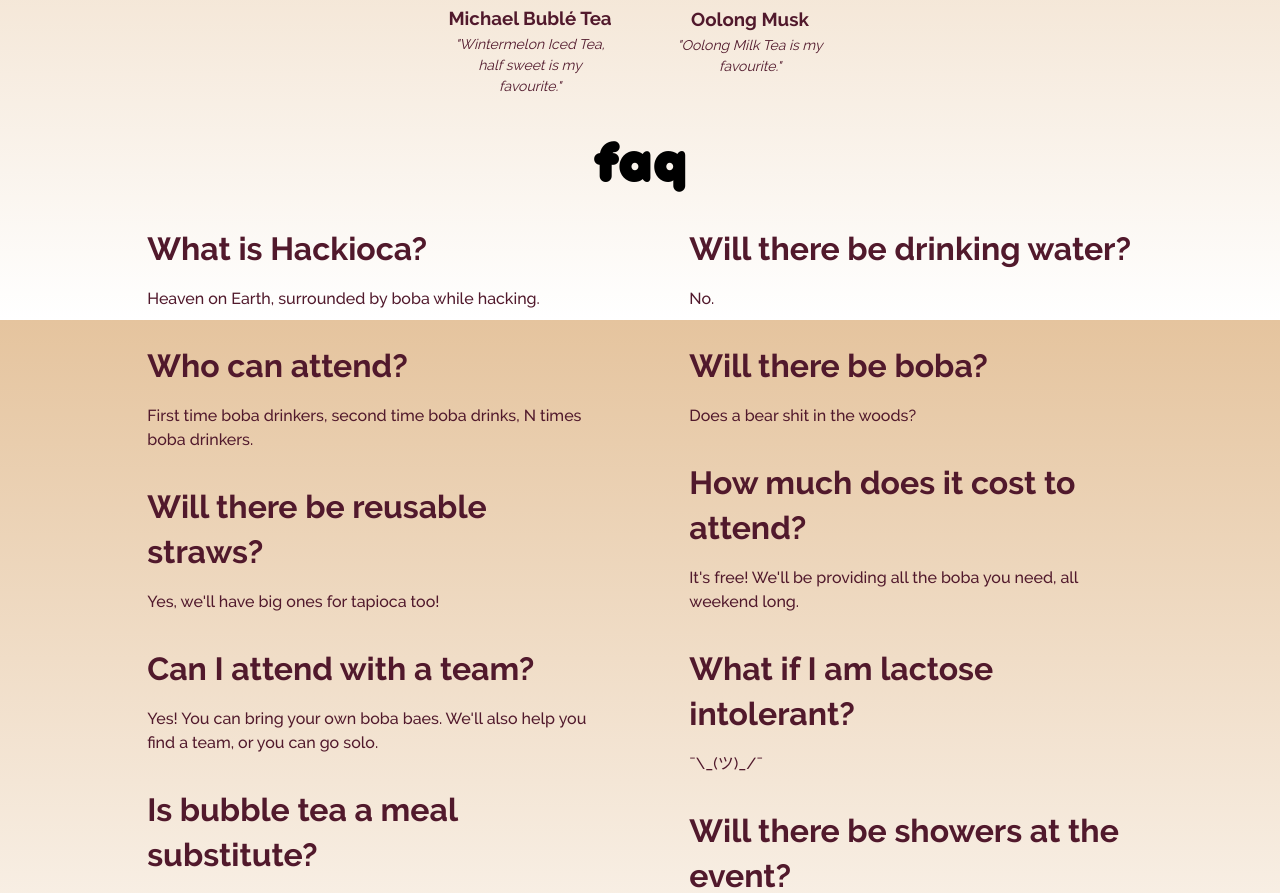
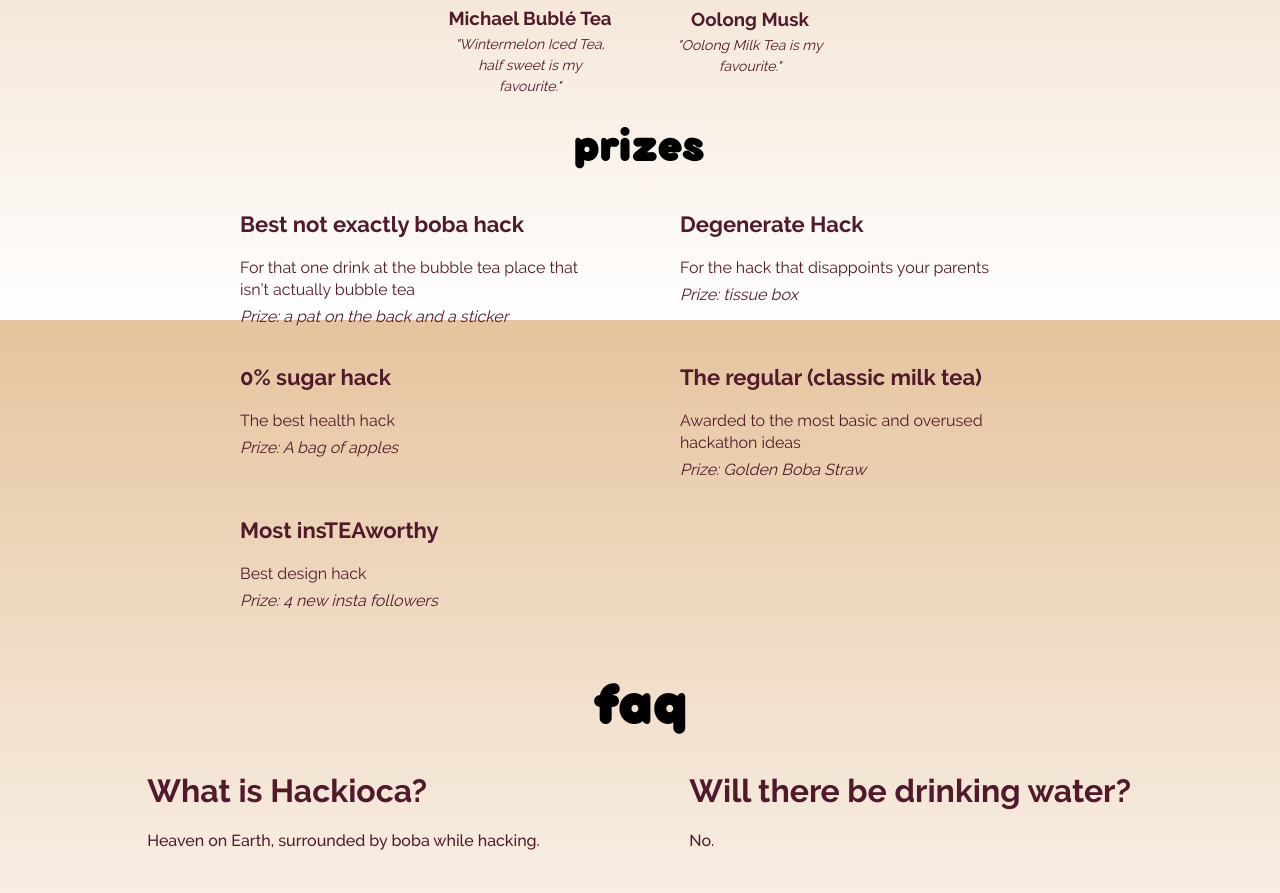
Before and after one commit to hackthenorth/hackioca.com, a React (Create React App) app: page / in a window 1280 px wide. Shown: the part 2080-2973 px from the top of the page. Built offline with nearby package versions, Linux system fonts and the light colour scheme.

Commit message:
Added prizes

```diff
--- a/src/app/App.tsx
+++ b/src/app/App.tsx
@@ -6,6 +6,7 @@ import Schedule from "src/app/sections/Schedule";
 import Judges from "src/app/sections/Judges";
 import About from "src/app/sections/About";
 import FAQ from "src/app/sections/FAQ";
+import Prizes from "src/app/sections/Prizes";
 
 const GlobalStyle = createGlobalStyle`
   @font-face {
@@ -63,6 +64,7 @@ const App: React.FC = () => (
     <About />
     <Schedule />
     <Judges />
+    <Prizes />
     <FAQ />
     <GlobalStyle />
   </BobaProvider>
--- /dev/null
+++ b/src/app/sections/Prizes/index.tsx
@@ -0,0 +1,35 @@
+import * as React from "react";
+import styled from "styled-components";
+import Title from "src/components/Title";
+import copy from "src/copy";
+import Prize from "./prize";
+import media from "src/utils/media";
+
+const Section = styled.div`
+  width: 800px;
+  margin: 0 auto;
+  max-width: calc(100% - 80px);
+  ${media.phone`
+    max-width: calc(100% - 40px);
+  `}
+`;
+
+const Container = styled.div`
+  display: flex;
+  flex-direction: row;
+  flex-wrap: wrap;
+  justify-content: space-between;
+`;
+
+const prizeList = copy.prizes.prizes.map(prize => (
+  <Prize {...prize} key={prize.title} />
+));
+
+const Prizes: React.FC = () => (
+  <Section id="Prizes">
+    <Title>{copy.prizes.title}</Title>
+    <Container>{prizeList}</Container>
+  </Section>
+);
+
+export default React.memo(Prizes);
--- /dev/null
+++ b/src/app/sections/Prizes/prize.tsx
@@ -0,0 +1,38 @@
+import * as React from "react";
+import styled from "styled-components";
+import Subtitle from "src/components/Subtitle";
+import Body from "src/components/Body";
+import media from "src/utils/media";
+
+interface PrizeProps {
+  title: string;
+  desc: string;
+  prize: string;
+}
+
+const Container = styled.div`
+  width: 100%;
+  flex: 0 1 45%;
+  font-family: "Raleway";
+  font-size: 16px;
+  line-height: 1.5em;
+  color: #51192c;
+  margin-bottom: 22px;
+  min-width: 300px;
+
+  ${media.phone`
+    flex: 1 0 100%;
+  `}
+`;
+
+const Prize: React.FC<PrizeProps> = ({ title, desc, prize }) => (
+  <Container>
+    <Subtitle>{title}</Subtitle>
+    <Body>{desc}</Body>
+    <Body>
+      <i>{prize}</i>
+    </Body>
+  </Container>
+);
+
+export default Prize;
--- /dev/null
+++ b/src/components/Body/index.tsx
@@ -0,0 +1,17 @@
+import * as React from "react";
+import styled, { StyledComponent } from "styled-components";
+import media from "src/utils/media";
+
+const Body: StyledComponent<"p", {}> = styled.p`
+  line-height: 22px;
+  font-size: 16px;
+  font-family: "Raleway";
+  color: #51192c;
+  margin: 0 0 5px;
+
+  ${media.phone`
+    text-align: center;
+  `}
+`;
+
+export default React.memo(Body);
--- /dev/null
+++ b/src/components/Subtitle/index.tsx
@@ -0,0 +1,19 @@
+import * as React from "react";
+import styled, { StyledComponent } from "styled-components";
+import media from "src/utils/media";
+
+const Subtitle: StyledComponent<"h2", {}> = styled.h2`
+  font-weight: 700;
+  line-height: 45px;
+  font-size: 22px;
+  margin-top: 0;
+  margin-bottom: 10px;
+  font-family: "Raleway";
+  color: #51192c;
+
+  ${media.phone`
+    text-align: center;
+  `}
+`;
+
+export default React.memo(Subtitle);
--- /dev/null
+++ b/src/components/Title/index.tsx
@@ -0,0 +1,11 @@
+import styled, { StyledComponent } from "styled-components";
+
+const Title: StyledComponent<"h1", {}> = styled.h1`
+  font-family: "Bubbleboddy";
+  font-size: 48px;
+  color: #000000;
+  margin-bottom: 32px;
+  text-align: center;
+`;
+
+export default Title;
--- a/src/copy.ts
+++ b/src/copy.ts
@@ -117,5 +117,36 @@ export default {
         answer: "We’ll have a place for you to enjoy a nice bubble bath."
       }
     ]
+  },
+  prizes: {
+    title: "prizes",
+    prizes: [
+      {
+        title: "Best not exactly boba hack",
+        desc:
+          "For that one drink at the bubble tea place that isn’t actually bubble tea",
+        prize: "Prize: a pat on the back and a sticker"
+      },
+      {
+        title: "Degenerate Hack",
+        desc: "For the hack that disappoints your parents",
+        prize: "Prize: tissue box"
+      },
+      {
+        title: "0% sugar hack",
+        desc: "The best health hack",
+        prize: "Prize: A bag of apples"
+      },
+      {
+        title: "The regular (classic milk tea)",
+        desc: "Awarded to the most basic and overused hackathon ideas",
+        prize: "Prize: Golden Boba Straw"
+      },
+      {
+        title: "Most insTEAworthy",
+        desc: "Best design hack",
+        prize: "Prize: 4 new insta followers"
+      }
+    ]
   }
 };
--- a/src/utils/media.tsx
+++ b/src/utils/media.tsx
@@ -2,14 +2,16 @@ import { css, ThemedCssFunction } from "styled-components";
 
 interface DisplaySizes {
   phone: number;
+  tablet: number;
 }
 
-interface MediaTemplates {
-  phone: ThemedCssFunction<object>;
-}
+type MediaTemplates = {
+  [key in keyof DisplaySizes]: ThemedCssFunction<object>
+};
 
 const sizes: DisplaySizes = {
-  phone: 700
+  phone: 700,
+  tablet: 1024
 };
 
 const media = Object.keys(sizes).reduce((acc, label) => {
```
